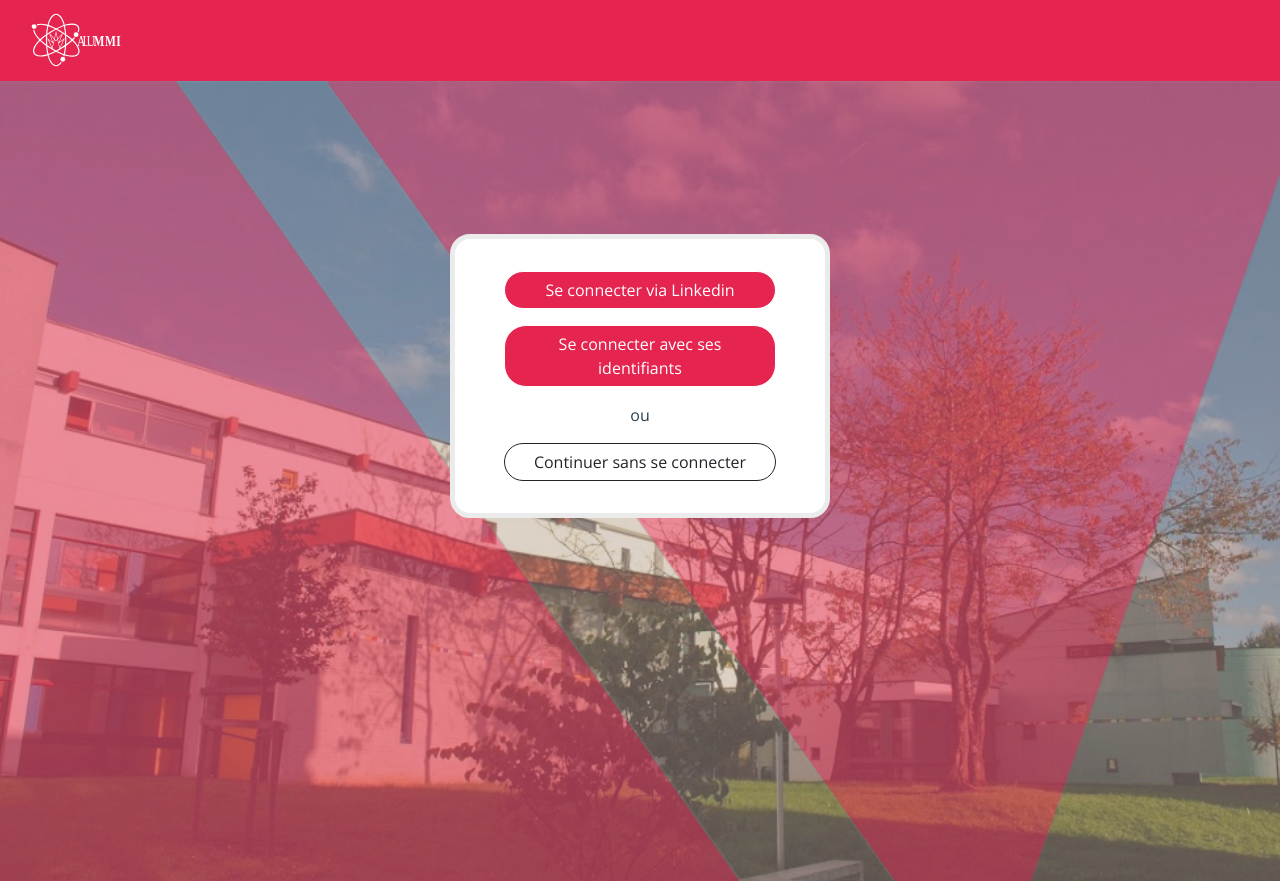
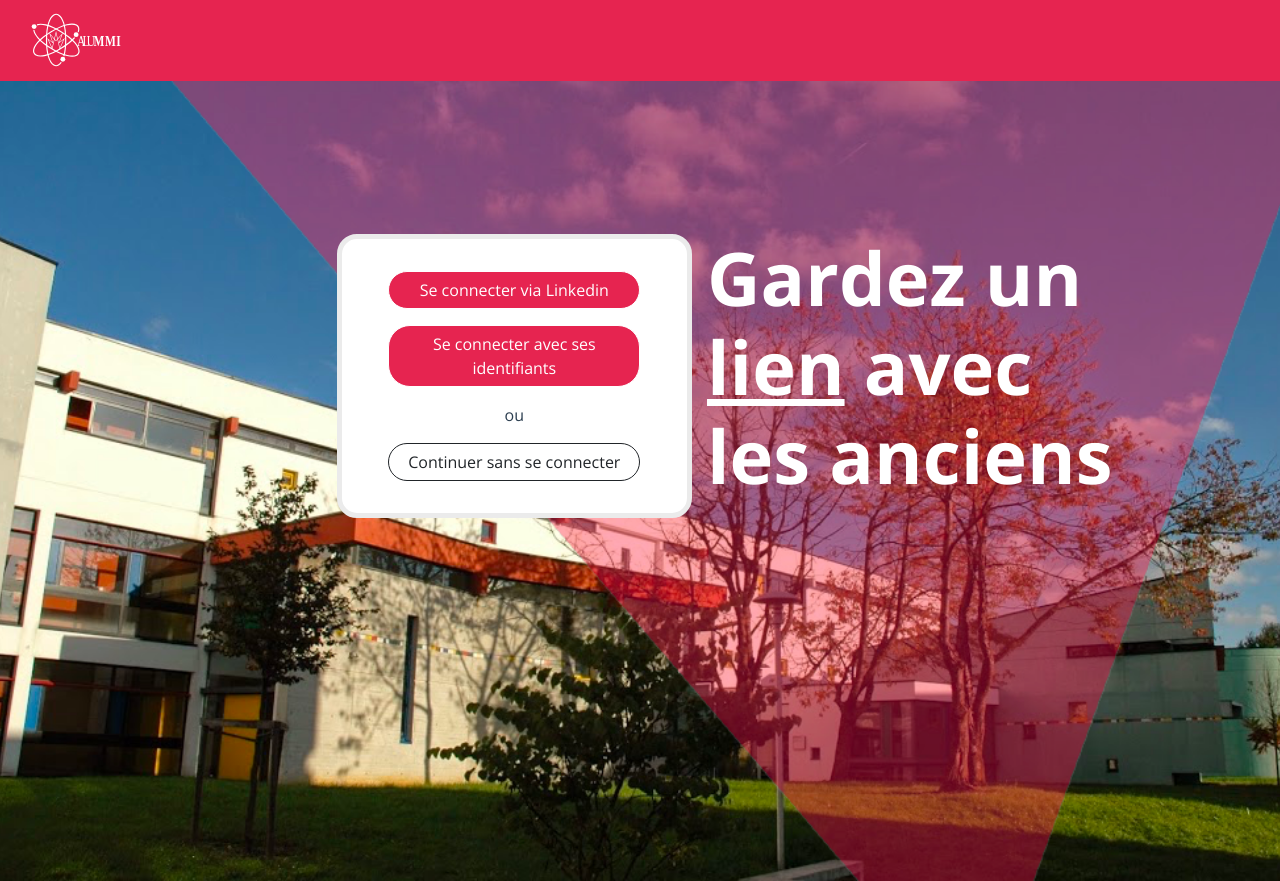
Before and after one commit to tristans1/new-projet-s3, a Vue app: page / in a window 1280 px wide. Built offline with nearby package versions, Linux system fonts and the light colour scheme.

Commit message:
update : Home connect with slogan

```diff
--- a/src/components/HomeConnect.vue
+++ b/src/components/HomeConnect.vue
@@ -2,7 +2,8 @@
 <div class="background">
     <div class="container">
         <div class="row">
-            <div id="contain" class="col-10 offset-1 col-md-6 offset-md-3 col-lg-4 offset-lg-4 bg-white pb-3 pt-3"> <!-- w-sm-75 m-auto  w-md-25-->
+          <div class="d-block d-lg-flex">
+            <div id="contain" class="col-10 offset-1 col-md-6 offset-md-3 col-lg-4 offset-lg-3 bg-white pb-3 pt-3"> <!-- w-sm-75 m-auto  w-md-25-->
 
                 <div > <!-- class="col-12"-->
                         <router-link to="/map"> <button class="btn m-3 text-white bg-primary"> <!--<img class="img-fluid" src="../assets/svg/linkedin.svg" alt="linkedin">--> Se connecter via Linkedin</button></router-link>
@@ -17,6 +18,7 @@
                      <router-link to="/map"><button class="btn bg-muted m-3 ">Continuer sans se connecter</button></router-link>
                 </div>
             </div>
+          <h1 class="col-10 col-lg-6 text-left ">Gardez un  <span>lien</span>  avec <br class="d-none d-lg-block"> les anciens </h1></div>
         </div>
     </div>
 
@@ -38,7 +40,7 @@ export default {
 </script>
 <style lang="scss" scoped>
 div.background{
-    background: url("../assets/home_connect.png") 50% 50%;
+    background: url("../assets/home_connect_1.png") 50% 50%;
     background-size: cover;
     width: 100%;
     height: 100vh;
@@ -59,6 +61,8 @@ img{
     fill: white;
     width: 20px;
 }
-
+span{
+  text-decoration: underline white;
+}
 
 </style>
```
